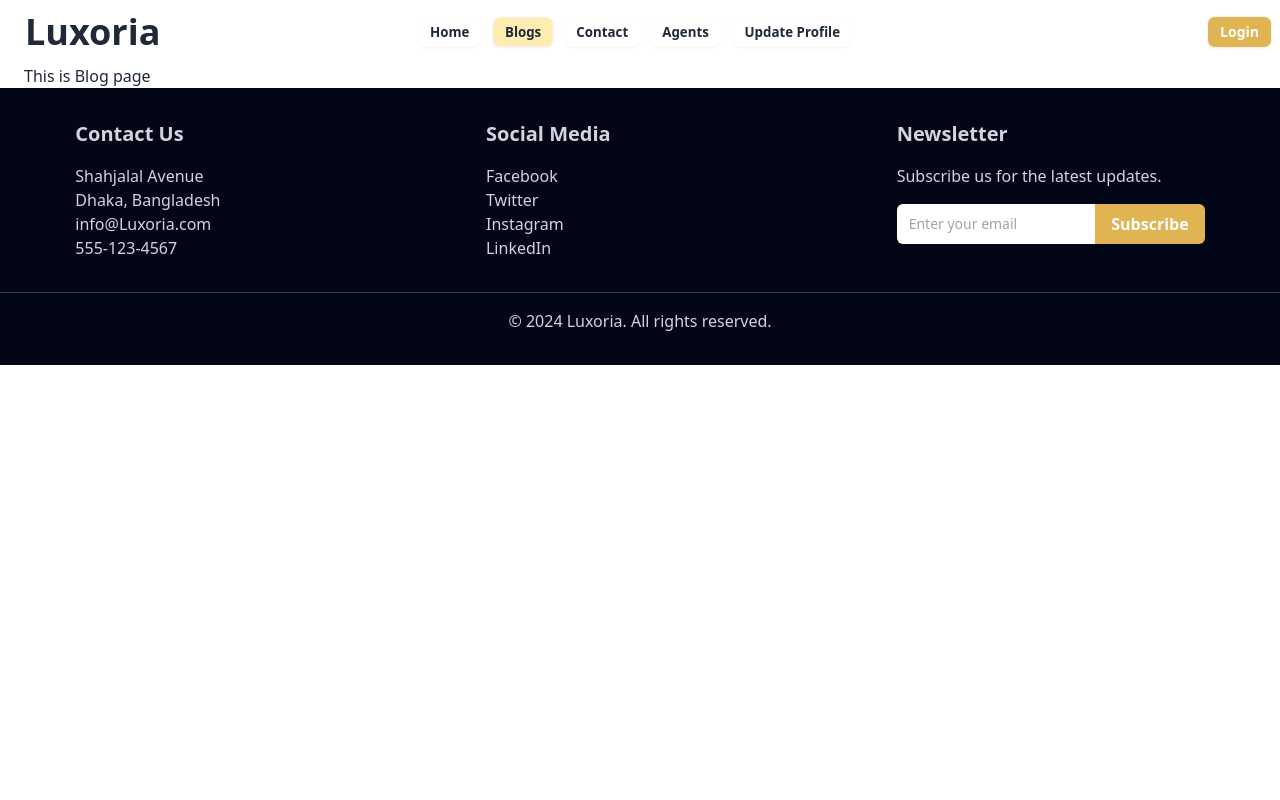
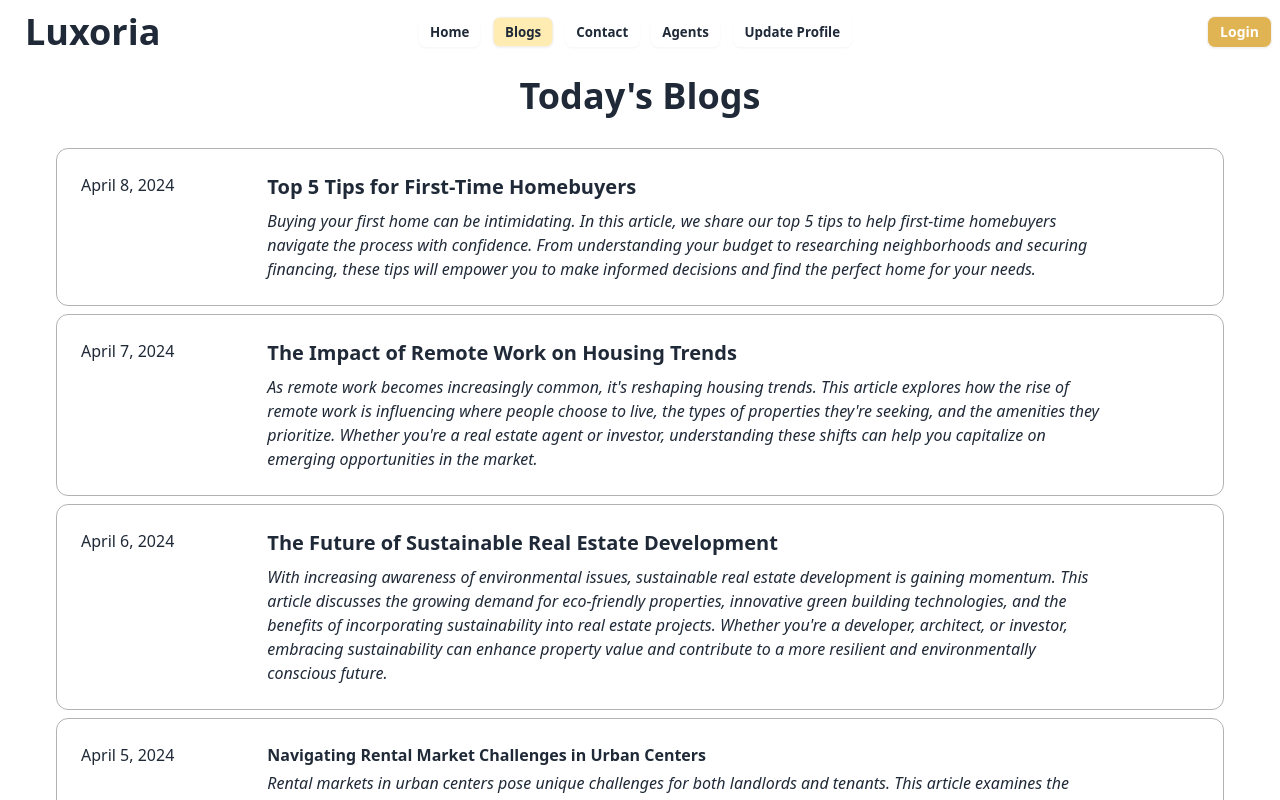
Before and after one commit to Sazid60/Luxoria-Real-Estate, a React (Vite) app: page /blogs in a window 1280 px wide. Shown: the top 800 px of the page. Built offline with nearby package versions, Linux system fonts and the light colour scheme.

Commit message:
Blogs Page Design Added

```diff
--- a/src/Components/Banner.jsx
+++ b/src/Components/Banner.jsx
@@ -35,19 +35,20 @@ const Banner = () => {
                         modules={[Autoplay]}
                         className="mySwiper"
                     >
-                        <SwiperSlide><div className='bg-[url(https://i.ibb.co/yVs9M4v/banner-1.jpg)] h-[200px] md:h-[300px] lg:h-[400px] w-full bg-cover bg-center bg-no-repeat'>
+
+                        <SwiperSlide><div className='bg-[url(/banner-1.jpg)] h-[200px] md:h-[300px] lg:h-[400px] w-full bg-cover bg-center bg-no-repeat'>
                             <div className='absolute inset-0 bg-gradient-to-b from-black  to-transparent opacity-60'></div>
                         </div>
                         </SwiperSlide>
-                        <SwiperSlide><div className='bg-[url(https://i.ibb.co/f91pGLL/banner-2.jpg)] h-[200px] md:h-[300px] lg:h-[400px] w-full bg-cover bg-center bg-no-repeat'>
+                        <SwiperSlide><div className='bg-[url(/banner-2.jpg)] h-[200px] md:h-[300px] lg:h-[400px] w-full bg-cover bg-center bg-no-repeat'>
                             <div className='absolute inset-0 bg-gradient-to-b from-black  to-transparent opacity-60'></div>
                         </div>
                         </SwiperSlide>
-                        <SwiperSlide><div className='bg-[url(https://i.ibb.co/Yy9xKtv/banner-3.jpg)] h-[200px] md:h-[300px] lg:h-[400px] w-full bg-cover bg-center bg-no-repeat'>
+                        <SwiperSlide><div className='bg-[url(/banner-3.jpg)] h-[200px] md:h-[300px] lg:h-[400px] w-full bg-cover bg-center bg-no-repeat'>
                             <div className='absolute inset-0 bg-gradient-to-b from-black  to-transparent opacity-60'></div>
                         </div>
                         </SwiperSlide>
-                        <SwiperSlide><div className='bg-[url(https://i.ibb.co/7SQXQBb/banner-4.jpg)] h-[200px] md:h-[300px] lg:h-[400px] w-full bg-cover bg-center bg-no-repeat'>
+                        <SwiperSlide><div className='bg-[url(/banner-4.jpg)] h-[200px] md:h-[300px] lg:h-[400px] w-full bg-cover bg-center bg-no-repeat'>
                             <div className='absolute inset-0 bg-gradient-to-b from-black  to-transparent opacity-60'></div>
                         </div></SwiperSlide>
                     </Swiper>
--- a/src/Pages/Blogs/Blogs.jsx
+++ b/src/Pages/Blogs/Blogs.jsx
@@ -2,8 +2,47 @@
 const Blogs = () => {
     return (
         <div>
-            This is Blog page
+            <h1 className="text-center text-4xl font-semibold mt-3">Today's Blogs</h1>
+            <ul className="p-4 lg:p-8">
+                <li className="mb-2">
+                    <article className="border rounded-xl border-black border-opacity-30">
+                        <a rel="noopener noreferrer" href="#" className="grid p-4 overflow-hidden md:grid-cols-5 rounded-xl lg:p-6 xl:grid-cols-12 hover:shadow-xl">
+                            <h3 className=" ml-8 font-semibold md:col-start-2 md:col-span-4 md:ml-0 xl:col-start-3 xl:col-span-9 text-xl mb-2">Top 5 Tips for First-Time Homebuyers</h3>
+                            <time dateTime="2024-04-08" className="row-start-1 mb-1 md:col-start-1 xl:col-span-2">April 8, 2024</time>
+                            <p className="ml-8 md:col-start-2 md:col-span-4 xl:col-start-3 xl:col-span-9 md:ml-0" style={{ fontStyle: 'italic' }}>Buying your first home can be intimidating. In this article, we share our top 5 tips to help first-time homebuyers navigate the process with confidence. From understanding your budget to researching neighborhoods and securing financing, these tips will empower you to make informed decisions and find the perfect home for your needs.</p>
+                        </a>
+                    </article>
+                </li>
+                <li className="mb-2">
+                    <article className="border rounded-xl border-black border-opacity-30">
+                        <a rel="noopener noreferrer" href="#" className="grid p-4 overflow-hidden md:grid-cols-5 rounded-xl lg:p-6 xl:grid-cols-12 hover:shadow-xl">
+                            <h3 className="mb-2 ml-8 font-semibold md:col-start-2 md:col-span-4 md:ml-0 xl:col-start-3 xl:col-span-9 text-xl">The Impact of Remote Work on Housing Trends</h3>
+                            <time dateTime="2024-04-07" className="row-start-1 mb-1 md:col-start-1 xl:col-span-2">April 7, 2024</time>
+                            <p className="ml-8 md:col-start-2 md:col-span-4 xl:col-start-3 xl:col-span-9 md:ml-0 " style={{ fontStyle: 'italic' }}>As remote work becomes increasingly common, it's reshaping housing trends. This article explores how the rise of remote work is influencing where people choose to live, the types of properties they're seeking, and the amenities they prioritize. Whether you're a real estate agent or investor, understanding these shifts can help you capitalize on emerging opportunities in the market.</p>
+                        </a>
+                    </article>
+                </li>
+                <li className="mb-2">
+                    <article className="border rounded-xl border-black border-opacity-30">
+                        <a rel="noopener noreferrer" href="#" className="grid p-4 overflow-hidden md:grid-cols-5 rounded-xl lg:p-6 xl:grid-cols-12 hover:shadow-xl">
+                            <h3 className="mb-2 text-xl ml-8 font-semibold md:col-start-2 md:col-span-4 md:ml-0 xl:col-start-3 xl:col-span-9">The Future of Sustainable Real Estate Development</h3>
+                            <time dateTime="2024-04-06" className="row-start-1 mb-1 md:col-start-1 xl:col-span-2 ">April 6, 2024</time>
+                            <p className="ml-8 md:col-start-2 md:col-span-4 xl:col-start-3 xl:col-span-9 md:ml-0 " style={{ fontStyle: 'italic' }}>With increasing awareness of environmental issues, sustainable real estate development is gaining momentum. This article discusses the growing demand for eco-friendly properties, innovative green building technologies, and the benefits of incorporating sustainability into real estate projects. Whether you're a developer, architect, or investor, embracing sustainability can enhance property value and contribute to a more resilient and environmentally conscious future.</p>
+                        </a>
+                    </article>
+                </li>
+                <li className="mb-2">
+                    <article className="border rounded-xl border-black border-opacity-30">
+                        <a rel="noopener noreferrer" href="#" className="grid p-4 overflow-hidden md:grid-cols-5 rounded-xl lg:p-6 xl:grid-cols-12 hover:shadow-xl">
+                            <h3 className="mb-1 ml-8 font-semibold md:col-start-2 md:col-span-4 md:ml-0 xl:col-start-3 xl:col-span-9">Navigating Rental Market Challenges in Urban Centers</h3>
+                            <time datetime="2024-04-05" className="row-start-1 mb-1 md:col-start-1 xl:col-span-2 ">April 5, 2024</time>
+                            <p className="ml-8 md:col-start-2 md:col-span-4 xl:col-start-3 xl:col-span-9 md:ml-0 " style={{ fontStyle: 'italic' }}>Rental markets in urban centers pose unique challenges for both landlords and tenants. This article examines the factors contributing to rental market volatility, such as fluctuating demand, regulatory changes, and economic conditions. By understanding these challenges and implementing effective strategies, landlords can maximize rental income, while tenants can secure affordable and quality housing options in competitive urban environments.</p>
+                        </a>
+                    </article>
+                </li>
+            </ul>
         </div>
+
     );
 };
 
```
